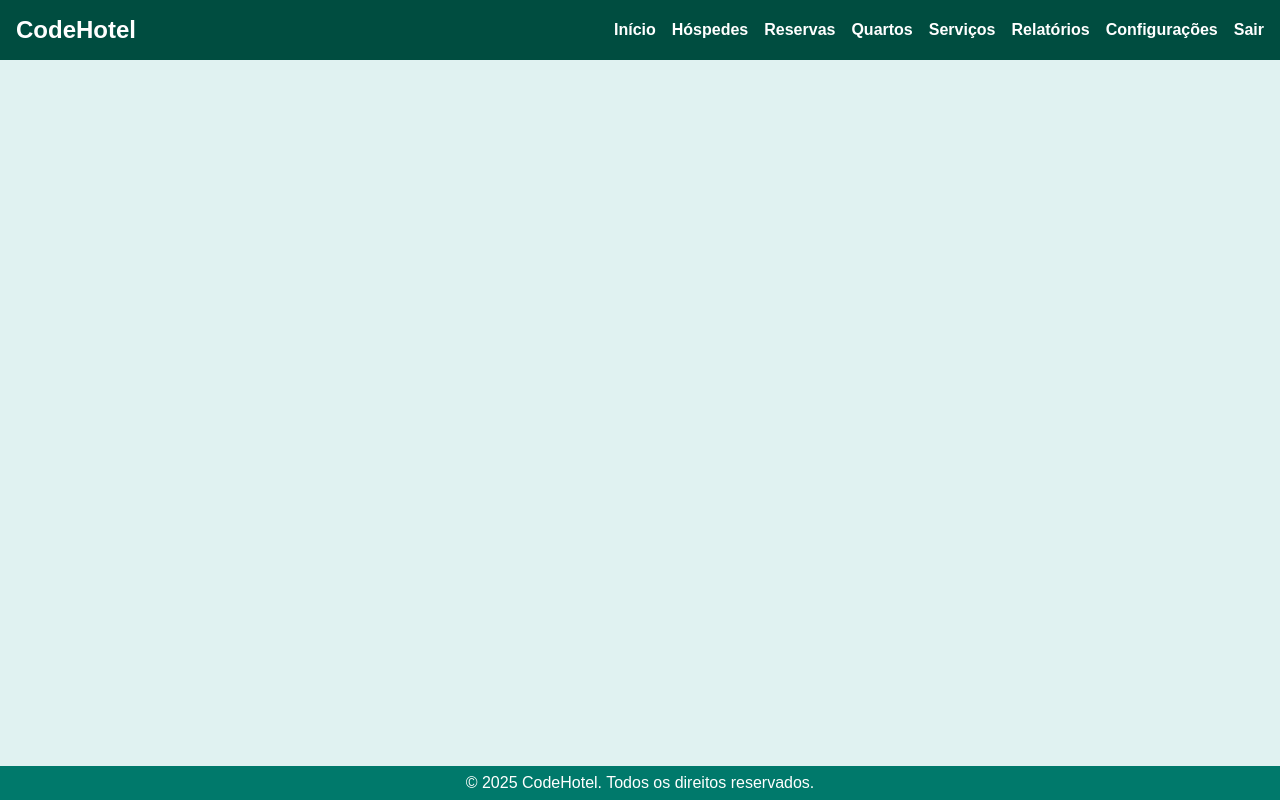
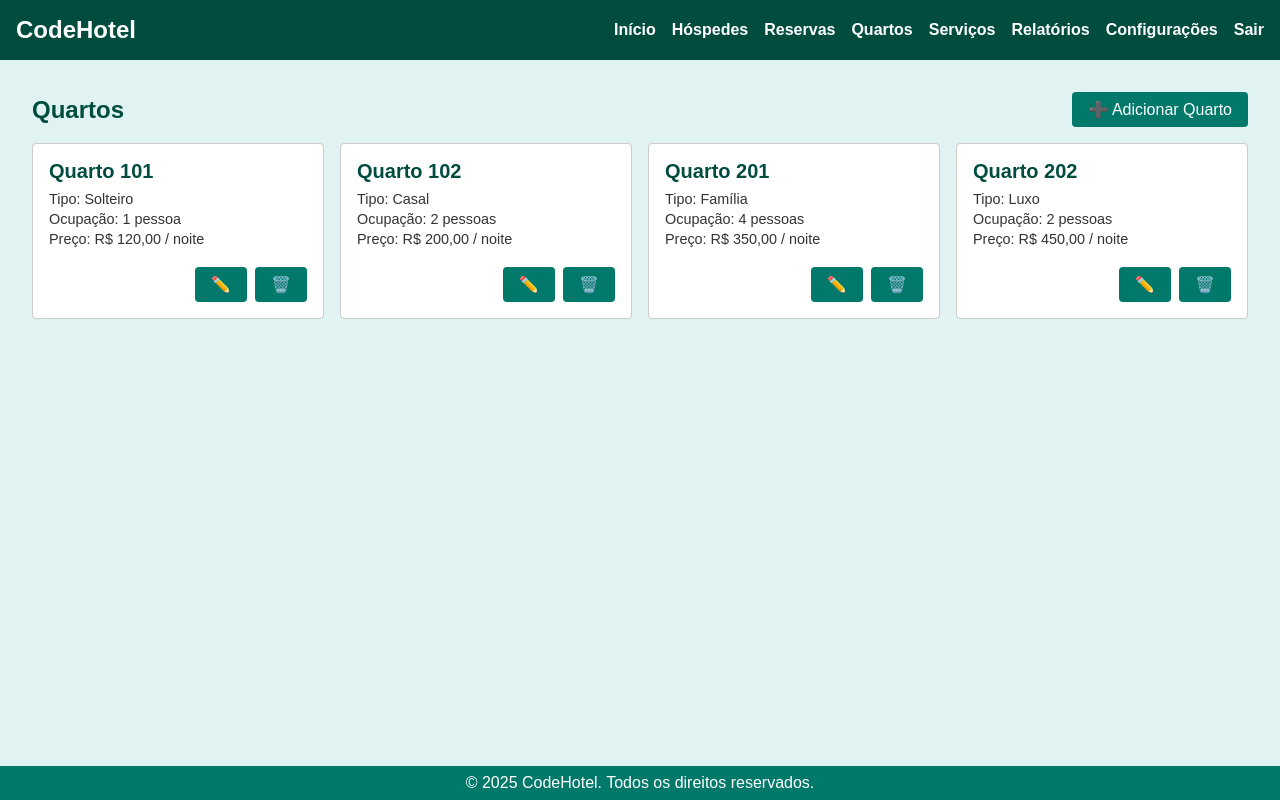
Before and after one commit to franciscosensaulas/curso-js-pratico, a plain HTML site: page admin/quartos/index.html in a window 1280 px wide. Drawn offline with Linux system fonts and the light colour scheme.

Commit message:
Adicionado lista de quartos

```diff
--- a/admin/quartos/index.html
+++ b/admin/quartos/index.html
@@ -1,11 +1,13 @@
 <!DOCTYPE html>
 <html lang="pt-br">
+
 <head>
     <meta charset="UTF-8">
     <meta name="viewport" content="width=device-width, initial-scale=1.0">
     <title>CodeHotel - Quartos</title>
     <link rel="stylesheet" href="../../assets/css/admin/pages/quartos/index.css">
 </head>
+
 <body>
     <header>
         <h1>CodeHotel</h1>
@@ -40,10 +42,81 @@
     </header>
 
     <main>
+        <div class="quartos-header">
+            <h2>Quartos</h2>
+            <button class="btn" onclick="location.href='../quartos/novo.html'">
+                ➕ Adicionar Quarto
+            </button>
+        </div>
+
+        <div class="grid-wrapper">
+            <div class="grid-quartos">
+                <!-- Quarto 101 -->
+                <div class="quarto-card">
+                    <div class="quarto-info">
+                        <h3>Quarto 101</h3>
+                        <p>Tipo: Solteiro</p>
+                        <p>Ocupação: 1 pessoa</p>
+                        <p>Preço: R$ 120,00 / noite</p>
+                    </div>
+                    <div class="card-actions">
+                        <a class="btn" href="/quartos/editar/101">✏️</a>
+                        <button class="btn"
+                            onclick="if(confirm('Excluir quarto 101?')) location.href='/quartos/excluir/101'">🗑️</button>
+                    </div>
+                </div>
+
+                <!-- Quarto 102 -->
+                <div class="quarto-card">
+                    <div class="quarto-info">
+                        <h3>Quarto 102</h3>
+                        <p>Tipo: Casal</p>
+                        <p>Ocupação: 2 pessoas</p>
+                        <p>Preço: R$ 200,00 / noite</p>
+                    </div>
+                    <div class="card-actions">
+                        <a class="btn" href="/quartos/editar/102">✏️</a>
+                        <button class="btn"
+                            onclick="if(confirm('Excluir quarto 102?')) location.href='/quartos/excluir/102'">🗑️</button>
+                    </div>
+                </div>
+
+                <!-- Quarto 201 -->
+                <div class="quarto-card">
+                    <div class="quarto-info">
+                        <h3>Quarto 201</h3>
+                        <p>Tipo: Família</p>
+                        <p>Ocupação: 4 pessoas</p>
+                        <p>Preço: R$ 350,00 / noite</p>
+                    </div>
+                    <div class="card-actions">
+                        <a class="btn" href="/quartos/editar/201">✏️</a>
+                        <button class="btn"
+                            onclick="if(confirm('Excluir quarto 201?')) location.href='/quartos/excluir/201'">🗑️</button>
+                    </div>
+                </div>
+
+                <!-- Quarto 202 -->
+                <div class="quarto-card">
+                    <div class="quarto-info">
+                        <h3>Quarto 202</h3>
+                        <p>Tipo: Luxo</p>
+                        <p>Ocupação: 2 pessoas</p>
+                        <p>Preço: R$ 450,00 / noite</p>
+                    </div>
+                    <div class="card-actions">
+                        <a class="btn" href="/quartos/editar/202">✏️</a>
+                        <button class="btn"
+                            onclick="if(confirm('Excluir quarto 202?')) location.href='/quartos/excluir/202'">🗑️</button>
+                    </div>
+                </div>
+            </div>
+        </div>
     </main>
 
     <footer>
         <span>&copy; 2025 CodeHotel. Todos os direitos reservados.</span>
     </footer>
 </body>
+
 </html>
--- a/assets/css/admin/pages/quartos/index.css
+++ b/assets/css/admin/pages/quartos/index.css
@@ -2,3 +2,73 @@
 @import url("../../shared/page.css");
 @import url("../../shared/header.css");
 @import url("../../shared/footer.css");
+
+
+.quartos-header {
+    display: flex;
+    align-items: center;
+    justify-content: space-between;
+    margin-bottom: 1rem;
+}
+
+.quartos-header h2 {
+    margin: 0;
+    font-size: 1.5rem;
+    color: var(--header-bg);
+}
+
+.btn {
+    background-color: var(--btn-bg);
+    color: var(--text-light);
+    border: none;
+    padding: 0.5rem 1rem;
+    border-radius: 4px;
+    font-size: 1rem;
+    cursor: pointer;
+}
+
+.btn:hover,
+.btn:focus {
+    background-color: var(--btn-hover);
+}
+
+.grid-wrapper {
+    overflow-x: auto;
+}
+
+.grid-quartos {
+    display: grid;
+    grid-template-columns: repeat(4, 1fr);
+    gap: 1rem;
+}
+
+.quarto-card {
+    background-color: var(--card-bg);
+    border: 1px solid var(--border-color);
+    border-radius: 4px;
+    padding: 1rem;
+    display: flex;
+    flex-direction: column;
+    justify-content: space-between;
+}
+
+.quarto-info {
+    margin-bottom: 1rem;
+}
+
+.quarto-info h3 {
+    margin: 0 0 0.5rem;
+    font-size: 1.25rem;
+    color: var(--header-bg);
+}
+
+.quarto-info p {
+    margin: 0.25rem 0;
+    font-size: 0.9rem;
+}
+
+.card-actions {
+    display: flex;
+    gap: 0.5rem;
+    justify-content: flex-end;
+}
```
